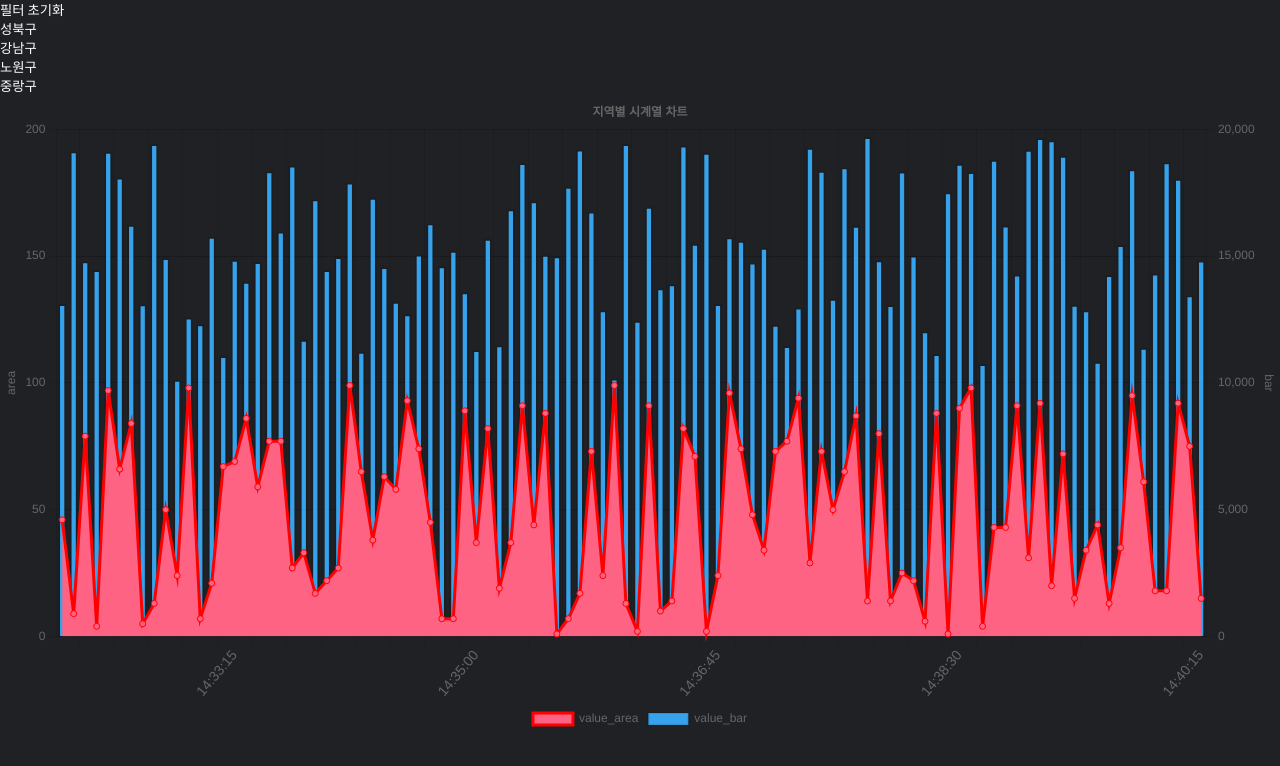
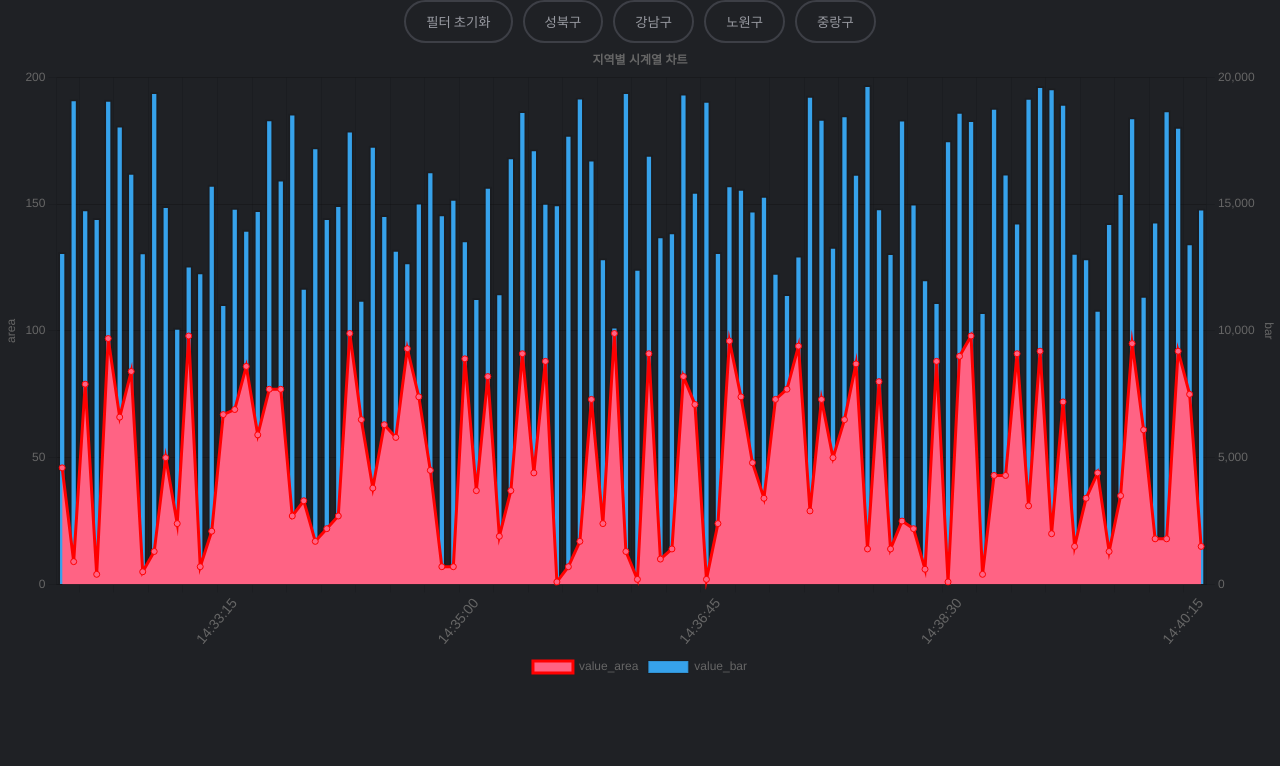
Before and after one commit to mihyunLee/region-time-chart, a React (Create React App) app: page / in a window 1280 px wide. Shown: the top 766 px of the page. Built offline with nearby package versions, Linux system fonts and the light colour scheme.

Commit message:
💄 DESIGN: FilterTabs 컴포넌트 스타일링

```diff
--- a/src/components/FilterTabs.tsx
+++ b/src/components/FilterTabs.tsx
@@ -1,6 +1,7 @@
 import React from 'react';
 import { TChartDataList } from '../types';
 import { formatChartData } from '../utils/chartData';
+import styled from 'styled-components';
 
 interface IProps {
   chartDataList: TChartDataList;
@@ -13,16 +14,40 @@ export default function FilterTabs({ chartDataList, setSelectedId }: IProps) {
   const newIds = ['필터 초기화', ...new Set(ids)];
 
   return (
-    <nav>
-      <ul>
+    <TabsBar>
+      <TabList>
         {newIds.map((id, idx) => (
           <li key={idx}>
-            <button type='button' onClick={() => setSelectedId(id)}>
+            <TabButton type='button' onClick={() => setSelectedId(id)}>
               {id}
-            </button>
+            </TabButton>
           </li>
         ))}
-      </ul>
-    </nav>
+      </TabList>
+    </TabsBar>
   );
 }
+
+const TabsBar = styled.nav`
+  display: flex;
+  justify-content: center;
+`;
+
+const TabList = styled.ul`
+  display: flex;
+  gap: 10px;
+`;
+
+const TabButton = styled.button`
+  padding: 10px 20px;
+  border: 2px solid var(--gray500);
+  border-radius: 48px;
+  transition: all 0.2s;
+  color: var(--gray300);
+
+  &:focus {
+    border: 2px solid var(--blue);
+    background-color: var(--blue);
+    color: var(--white);
+  }
+`;
```
